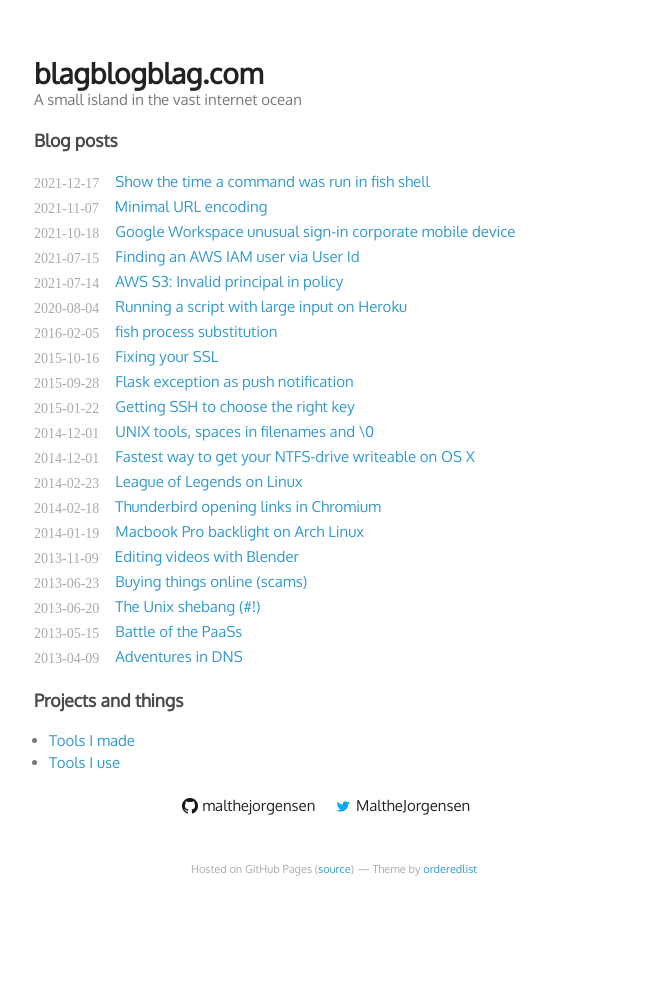
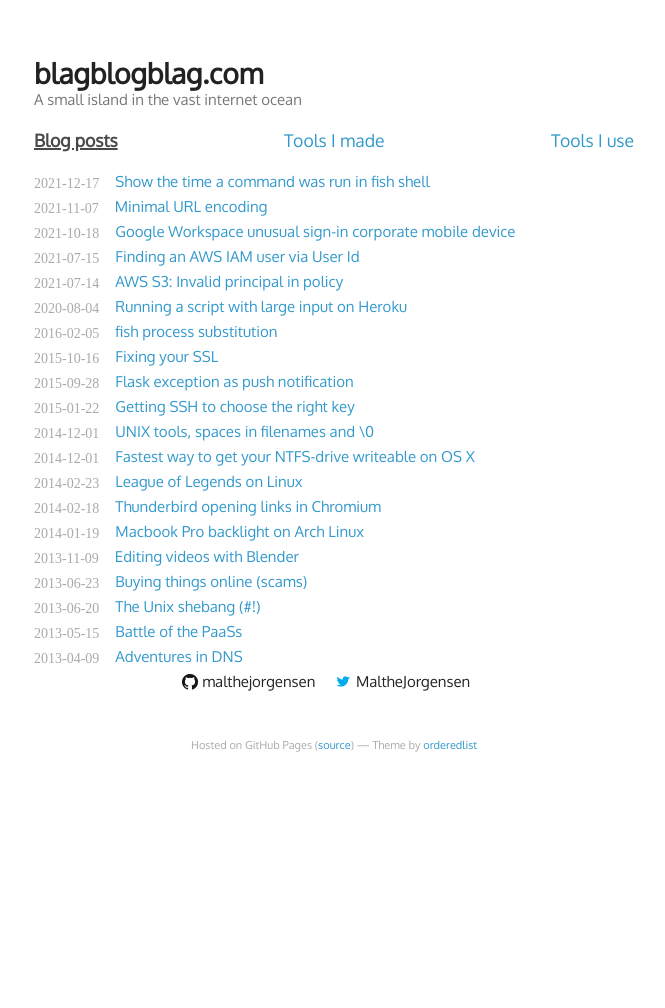
Before and after one commit to malthejorgensen/blagblogblag.com, a Jekyll site: the page built from index.html, in a window 1280 px wide. Shown: the whole page, without its empty margins (306-971 px from the left). Built offline with Jekyll 4.4.1, drawn with Linux system fonts in a browser that asks for light colours; some web fonts are replaced.

Commit message:
Move "Tools I made" and "Tools I use" to top of homepage

```diff
--- a/index.html
+++ b/index.html
@@ -13,7 +13,14 @@ title: All blags
         <p class="blag-tagline">A small island in the vast internet ocean</p>
       </header>
       <div class="content">
-        <h3>Blog posts</h3>
+        <div class="menu">
+          <div class="menu-item active">Blog posts</div>
+          {% for page in site.pages %}
+          {% if page.layout and page.name != 'rss.xml' %}
+          <div class="menu-item"><a href="{{ page.url }}">{{ page.title }}</a></div>
+          {% endif %}
+          {% endfor %}
+        </div>
         <div id="blag-list">
         {% for post in site.posts %}
           <div class="blag-line">
@@ -22,15 +29,6 @@ title: All blags
           </div>
         {% endfor %}
         </div>
-        <h3 style="margin-top: 20px;">Projects and things</h3>
-        <ul>
-          <!--<li><a href="tools.html">Tools I use</a></li>-->
-          {% for page in site.pages %}
-          {% if page.layout and page.name != 'rss.xml' %}
-          <li><a href="{{ page.url }}">{{ page.title }}</a></li>
-          {% endif %}
-          {% endfor %}
-        </ul>
       </div>
       <footer>
         <!-- <img class="me" src="https://www.gravatar.com/avatar/8de291e8f2ffc040736008eab50fe2e3.png" alt="Picture of me"> -->
--- a/stylesheets/malthe.css
+++ b/stylesheets/malthe.css
@@ -105,6 +105,31 @@ article img {
   font-size: 17px;
 }
 
+.menu {
+  display: flex;
+  padding-bottom: 20px;
+}
+
+.menu-item {
+  flex-grow: 1;
+  text-align: center;
+
+  font-size: 1.17em; /* insane browser default for <h3> */
+  font-weight: 700;
+  line-height: 1.1;
+  color: #494949;
+}
+.menu-item:first-of-type {
+  text-align: left;
+}
+.menu-item:last-of-type {
+  text-align: right;
+}
+.menu-item.active {
+  text-decoration: underline;
+  text-decoration-thickness: 2px;
+}
+
 .single-column {
   width: 600px;
   padding-bottom: 75px;
```
